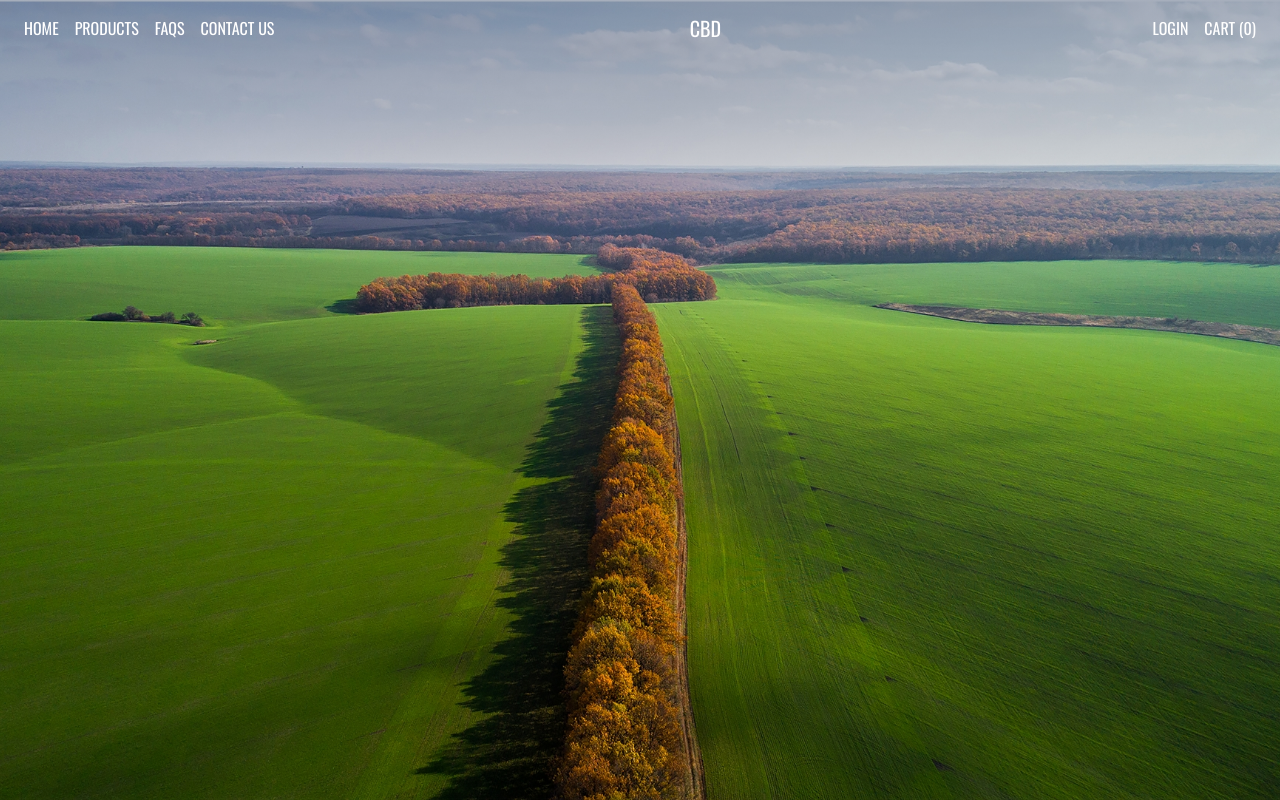
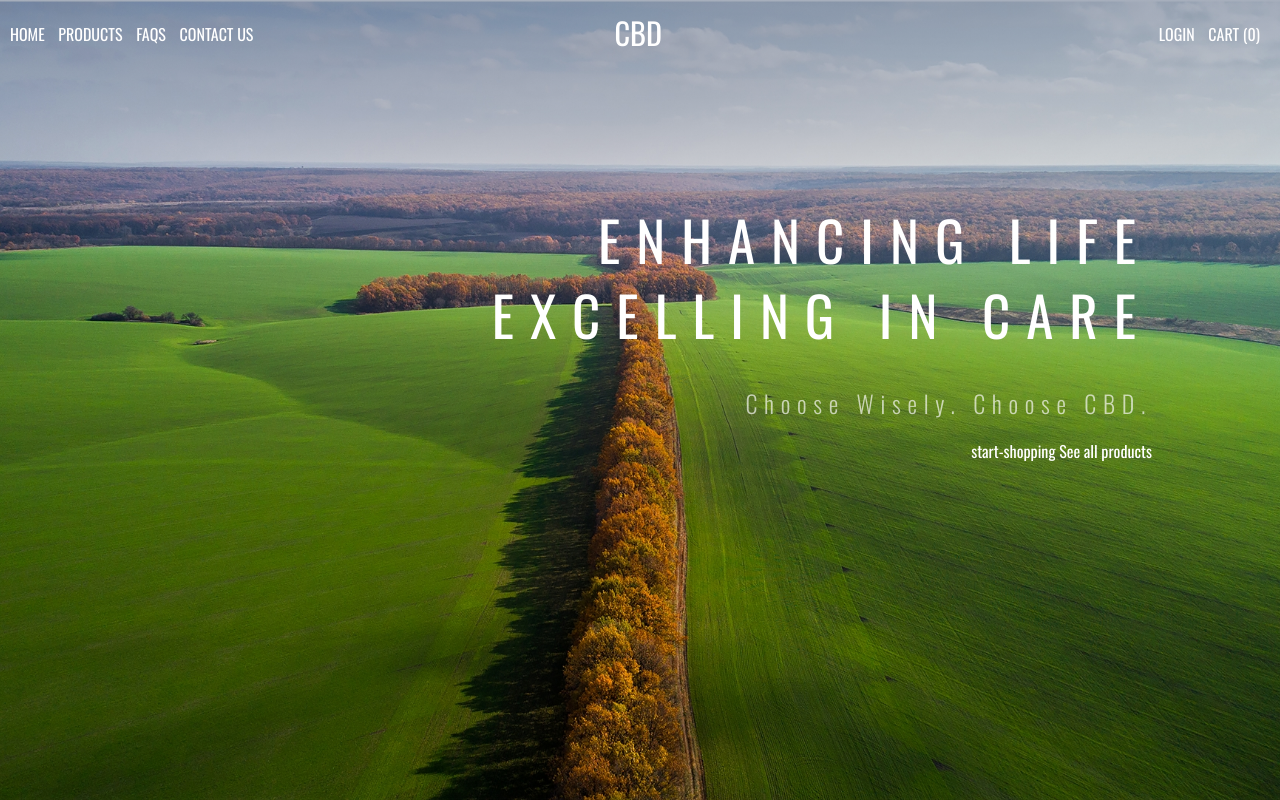
Before and after one commit to NikSkopin/CBD_shopping, a website: page dist/index.html in a window 1280 px wide. Drawn offline with nearby package versions, Linux system fonts and the light colour scheme.

Commit message:
minor fixes of the main section

```diff
--- a/scss/main.scss
+++ b/scss/main.scss
@@ -1,8 +1,23 @@
 @import 'config';
+
+* {
+    box-sizing: border-box;
+}
+
+a {
+    text-decoration: none;
+    color: #fff;
+}
+
+.container {
+    width: 80%;
+    margin: 0 auto;
+}
 
 body {
     font-family: $primary-font;
 }
+
 
 // header
 
@@ -12,6 +27,7 @@ header {
     background-image: url('/dist/img/bg-main.jpg');
     background-size: cover;
     background-position: center;
+    z-index: 0;
 
     &:before {
         content: '';
@@ -21,10 +37,88 @@ header {
         height: 100%;
         left: 0;
         background-image: linear-gradient(180deg, rgba(1,24,63,0.35) 0%, rgba(1,24,63,0) 30%, rgba(1,24,63,0) 100%);
-        z-index: 0;
+        z-index: -1;
+    }
+
+    .slogan {
+        text-align: right;
+        margin-top: 9rem;
+
+        h1 {
+            font-size: 3.43rem;
+            font-weight: 400;
+            color: #fff;
+            text-transform: uppercase;
+            letter-spacing: 1rem;
+            line-height: 4.68rem;
+
+        }
+
+        p {
+            font-size: 1.5rem;
+            font-weight: 300;
+            letter-spacing: 0.42rem;
+            color: #f7f8f3;
+            opacity: 0.7;
+        }
+
+        a {
+            &:nth-child(1) {
+                display: block;
+            }
+        }
     }
 }
 
-.navbar-collapse {
-    flex-grow: initial;
+.navbar {
+    position: relative;
+    display: flex;
+    justify-content: space-between;
+    padding: 9px 10px 0 10px;
+
+    &-btn-collapse {
+        border: none;
+        border-radius: 4px;
+        display: none;
+        margin: 10px 0 0 10px;
+        background-color: rgb(1,24,63);
+        span {
+            display: block;
+            width: 16px;
+            margin: 6px 0;
+            border: 1px solid #fff;
+        }
+    }
+
+    &-left {
+        padding-left: 0;
+        li {
+            display: inline-block;
+            margin-right: 10px;
+            text-transform: uppercase;
+            font-size: 1rem;
+        }
+    }
+
+    &-right {
+
+        li {
+            display: inline-block;
+            margin-right: 10px;
+            text-transform: uppercase;
+            font-size: 1rem;
+
+        }
+    }
+
+    &-brand {
+        position: absolute;
+        left: 48%;
+        top: 16px;
+        font-size: 1.9rem;
+    }
 }
+
+.closebtn {
+    display: none;
+}
```
Also changed, not shown: dist/css/main.css, dist/index.html, 1 other file.
